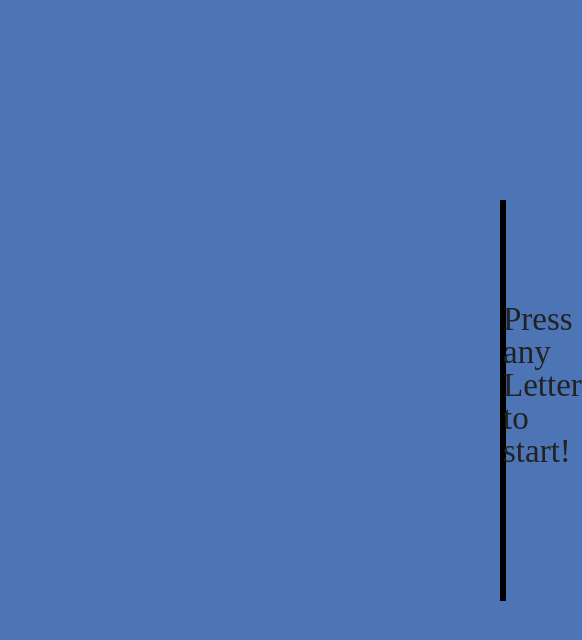
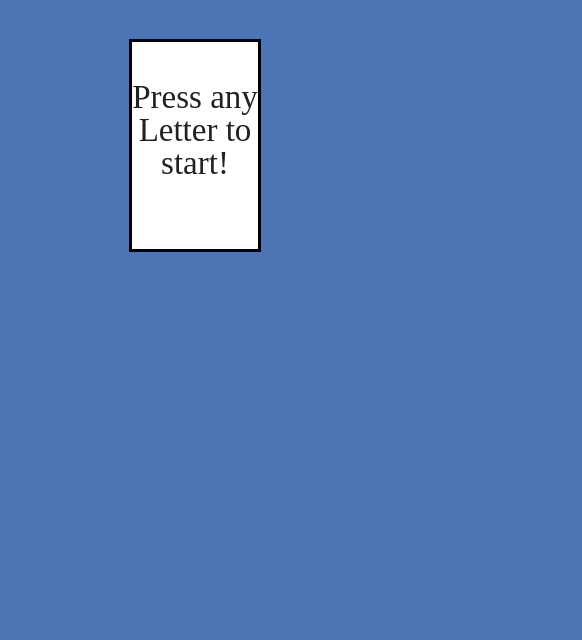
Before and after one commit to Sinuhem23/Psychic-Game, a plain HTML site: page index.html in a window 390 px wide. Shown: the whole page, 582 px wide, since content can reach past the window. Drawn offline with Linux system fonts and the light colour scheme.

Commit message:
updated for phone

```diff
--- a/assets/css/style.css
+++ b/assets/css/style.css
@@ -1,21 +1,36 @@
 /* Affects all */
-body {
+html {
     background-color: rgb(77, 116, 180);
+    background-repeat: no-repeat;
+    background-size: cover;
     text-align: center;
 
 }
+
+.bodyMod {
+    background-color: rgb(77, 116, 180);
+    background-repeat: no-repeat;
+    background-size: cover;
+    text-align: center;
+
+
+    }
+
+
+
+
 
 
 
 /* Individual IDs */
 
 #userchoice-text {
-color: rgb(102, 0, 128)
+color: rgb(102, 0, 128);
 
 }
 
 #computerchoice-text {
-    color: rgb(0, 180, 69)
+    color: rgb(0, 180, 69);
 }
 
 
@@ -47,12 +62,12 @@ color: rgb(255, 123, 0);
 .mods {
     background-color: white;
     border: solid rgb(0, 0, 0);
-    margin-left: 500px;
-    margin-right: 500px;
-    padding-top: 100px;
-    padding-bottom: 100px;
+    margin-left: 33%;
+    margin-right: 33%;
+    padding-top: 10%;
+    padding-bottom: 10%;
     font-size: 29px;
-    margin-top: 200px;
+    margin-top: 10%;
     display: solid black;
 }
 
--- a/index.html
+++ b/index.html
@@ -1,23 +1,22 @@
 <!DOCTYPE html>
-<html lan="en-us">
+<html lan="en">
+  <head>
+    <meta charset="UTF-8" />
+    <meta name="viewport" content="width=device-width, initial-scale=1.0" />
 
-<head>
-
-    <meta charset="UTF-8">
     <!-- Links -->
-    <link rel="stylesheet" type="text/css" href="assets/css/style.css">
-    <link rel="stylesheet" type="text/css" href="assets/css/reset.css">
-
+    <link rel="stylesheet" type="text/css" href="assets/css/style.css" />
+    <link rel="stylesheet" type="text/css" href="assets/css/reset.css" />
    <title>
       Psychic-Game
     </title>
-
   </head>
 
   <body>
+    <div class="bodyMod">
+
       <!-- Holds all Ids -->
       <div class="mods">
-
         <!-- Set of IDs -->
         <p id="directions-text">Press any Letter to start!</p>
         <p id="GuessWhatLetterimThinkingOf"></p>
@@ -27,18 +26,10 @@
         <p id="losses-text"></p>
         <p id="guessesleft-text"></p>
         <p id="yourguessessofar-text"></p>
-
+      </div>
     </div>
 
     <!-- Linking our JavaScript file -->
     <script type="text/javascript" src="assets/javascript/game.js"></script>
-
-
-
-
-
   </body>
-
-
-
 </html>
```
Lines whose indentation alone changed are shown as unchanged.
